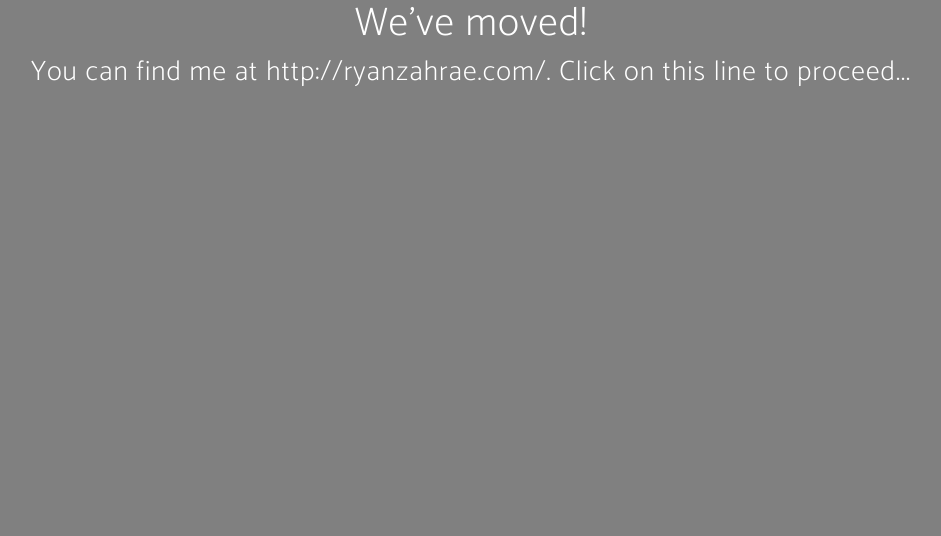
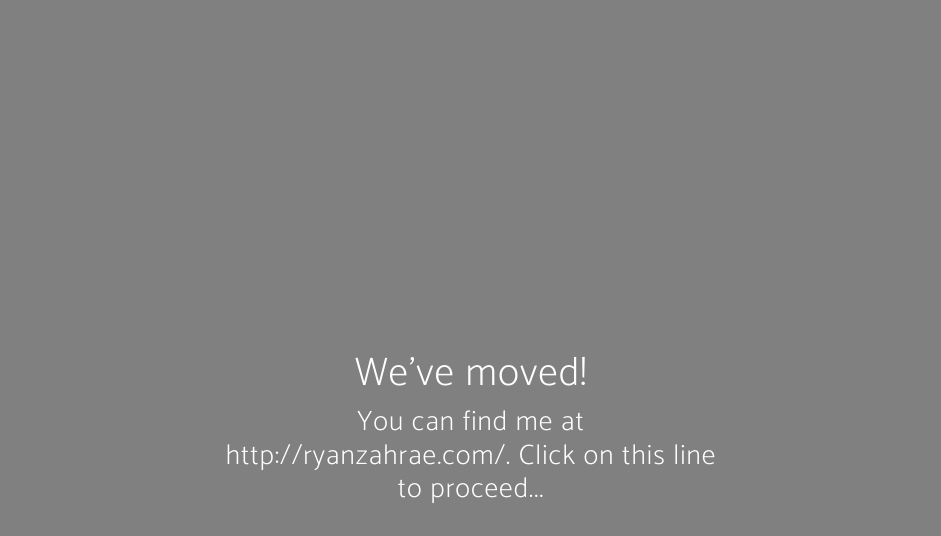
Before and after one commit to ryanzahrae/ryanzahrae.github.io, a website: page index.html in a window 1280 px wide. Shown: the whole page, without its empty margins (169-1110 px from the left). Drawn offline with Linux system fonts and the light colour scheme; a web font is replaced by a local one.

Commit message:
Update index.html

```diff
--- a/index.html
+++ b/index.html
@@ -27,19 +27,30 @@
   <link href="css/new-age.min.css" rel="stylesheet">
 
 	<style>
-	.center {
-		display: flex;
-		justify-content: center;
-		align-items: center;
-	}
+		div {
+			width: 500px;
+			height: 100px;
+			position: absolute;
+			top:0;
+			bottom: 0;
+			left: 0;
+			right: 0;
+			font-family: 'Montserrat', sans-serif;
+			font-size: 40px;
+			margin: auto;
+		}
 	</style>
 
 </head>
 
 <body style="background-color:grey;">
 
-	<h1 style="text-align: center; color:white">We've moved!</h1>
-	<a href="http://ryanzahrae.com/"><h3 style="text-align: center; color:white">You can find me at http://ryanzahrae.com/. Click on this line to proceed...</h3></a>
+	<div>
+	<a href="http://ryanzahrae.com/">
+		<h1 style="text-align: center; color:white">We've moved!</h1>
+		<h3 style="text-align: center; color:white">You can find me at http://ryanzahrae.com/. Click on this line to proceed...</h3>
+	</a>
+	</div>
 
 </body>
 
```
